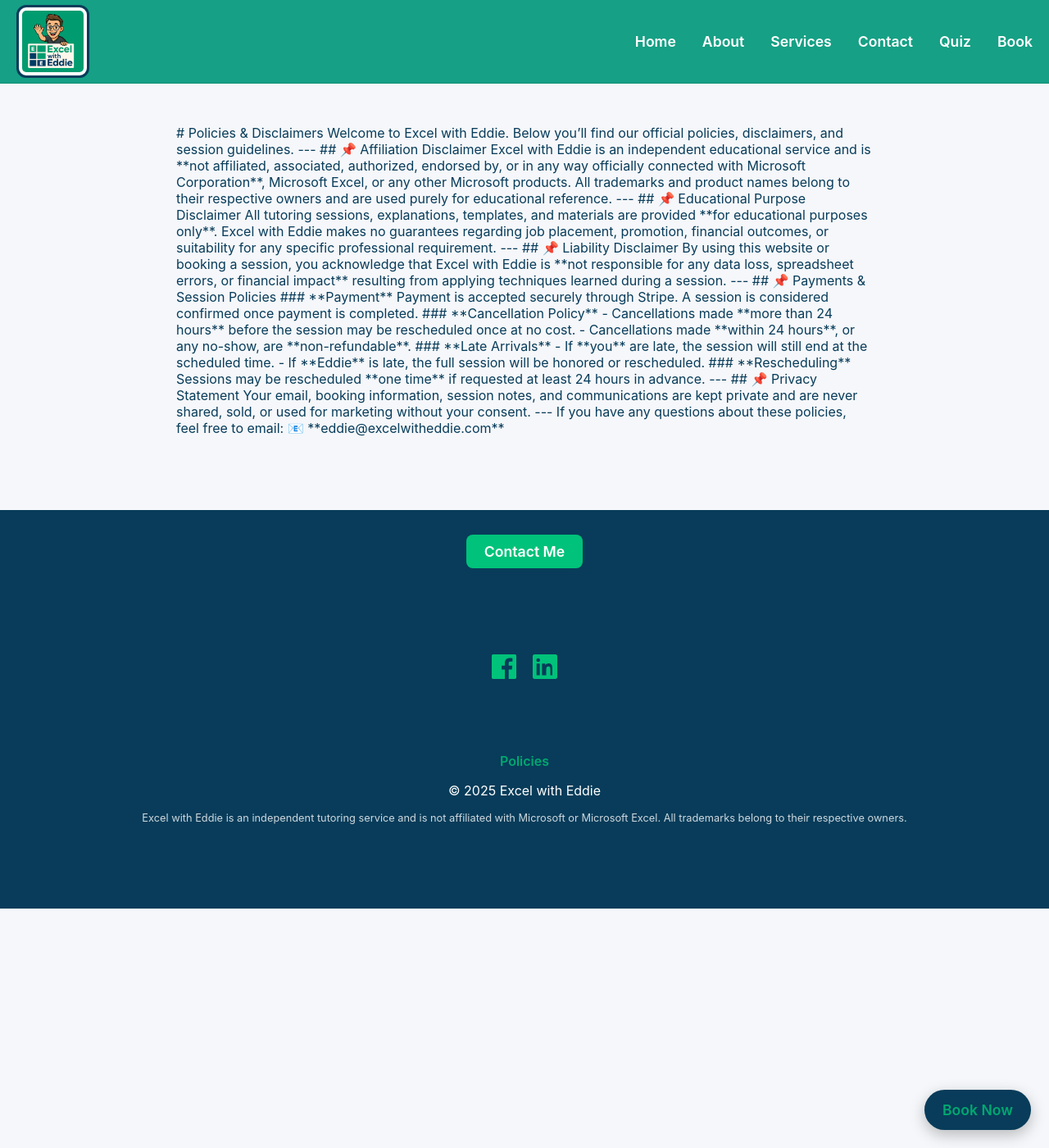
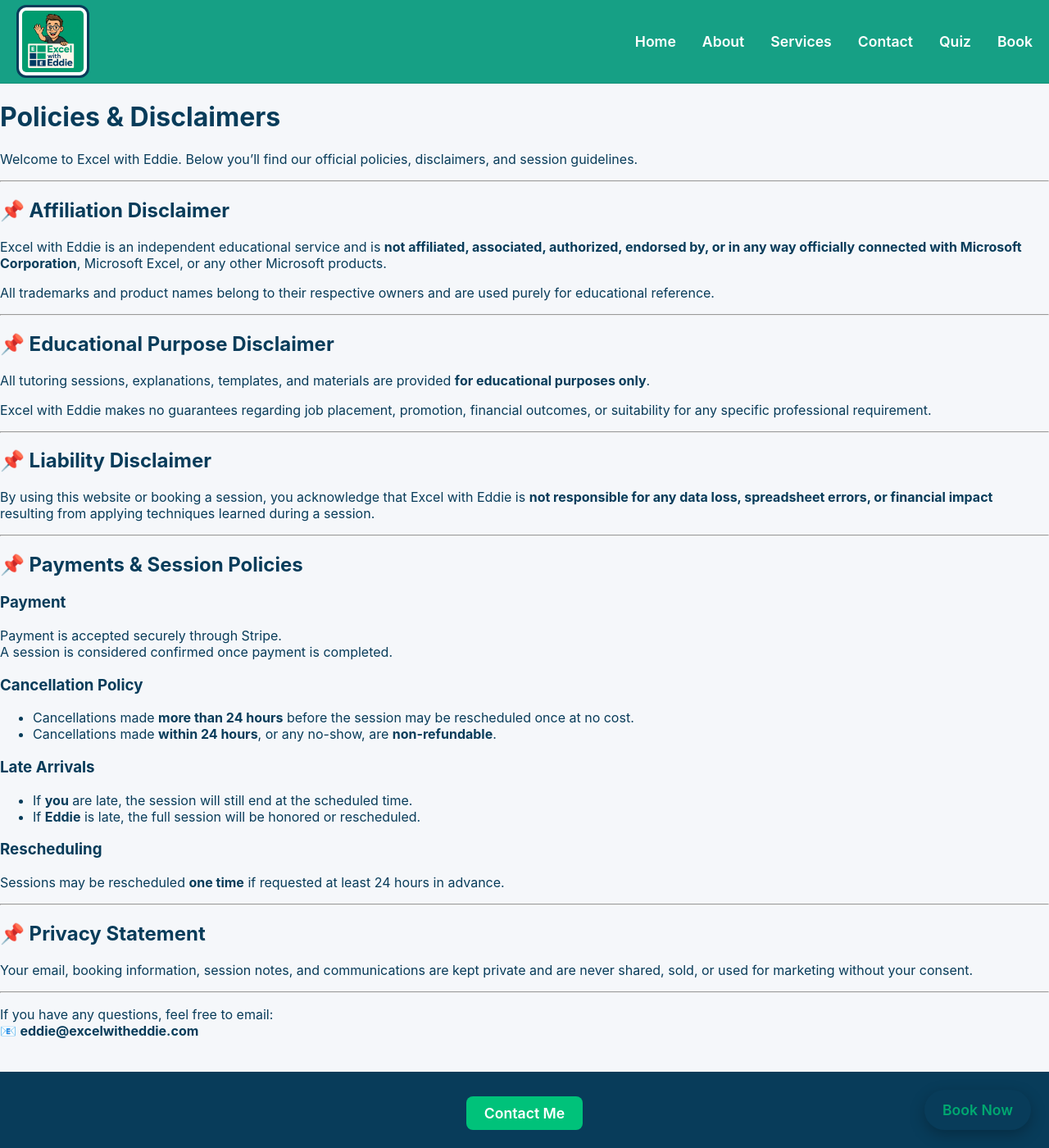
Before and after one commit to excelwitheddie/excel-with-eddie2, a Jekyll site: the page built from policies.md, in a window 1280 px wide and 1400 px high. Shown: the whole window at 82% size. Built offline with Jekyll 4.4.1, drawn with Linux system fonts in a browser that asks for light colours.

Commit message:
Update policies.md

```diff
--- a/policies.md
+++ b/policies.md
@@ -2,8 +2,6 @@
 layout: default
 title: Policies & Disclaimers
 ---
-
-<section class="section" style="max-width:850px; margin:0 auto;">
 
 # Policies & Disclaimers
 
@@ -20,6 +18,7 @@ All trademarks and product names belong to their respective owners and are used
 
 ## 📌 Educational Purpose Disclaimer
 All tutoring sessions, explanations, templates, and materials are provided **for educational purposes only**.
+
 Excel with Eddie makes no guarantees regarding job placement, promotion, financial outcomes, or suitability for any specific professional requirement.
 
 ---
@@ -31,19 +30,19 @@ By using this website or booking a session, you acknowledge that Excel with Eddi
 
 ## 📌 Payments & Session Policies
 
-### **Payment**
+### Payment
 Payment is accepted securely through Stripe.
 A session is considered confirmed once payment is completed.
 
-### **Cancellation Policy**
+### Cancellation Policy
 - Cancellations made **more than 24 hours** before the session may be rescheduled once at no cost.
 - Cancellations made **within 24 hours**, or any no-show, are **non-refundable**.
 
-### **Late Arrivals**
+### Late Arrivals
 - If **you** are late, the session will still end at the scheduled time.
 - If **Eddie** is late, the full session will be honored or rescheduled.
 
-### **Rescheduling**
+### Rescheduling
 Sessions may be rescheduled **one time** if requested at least 24 hours in advance.
 
 ---
@@ -53,8 +52,5 @@ Your email, booking information, session notes, and communications are kept priv
 
 ---
 
-If you have any questions about these policies, feel free to email:
-
+If you have any questions, feel free to email:
 📧 **eddie@excelwitheddie.com**
-
-</section>
```
